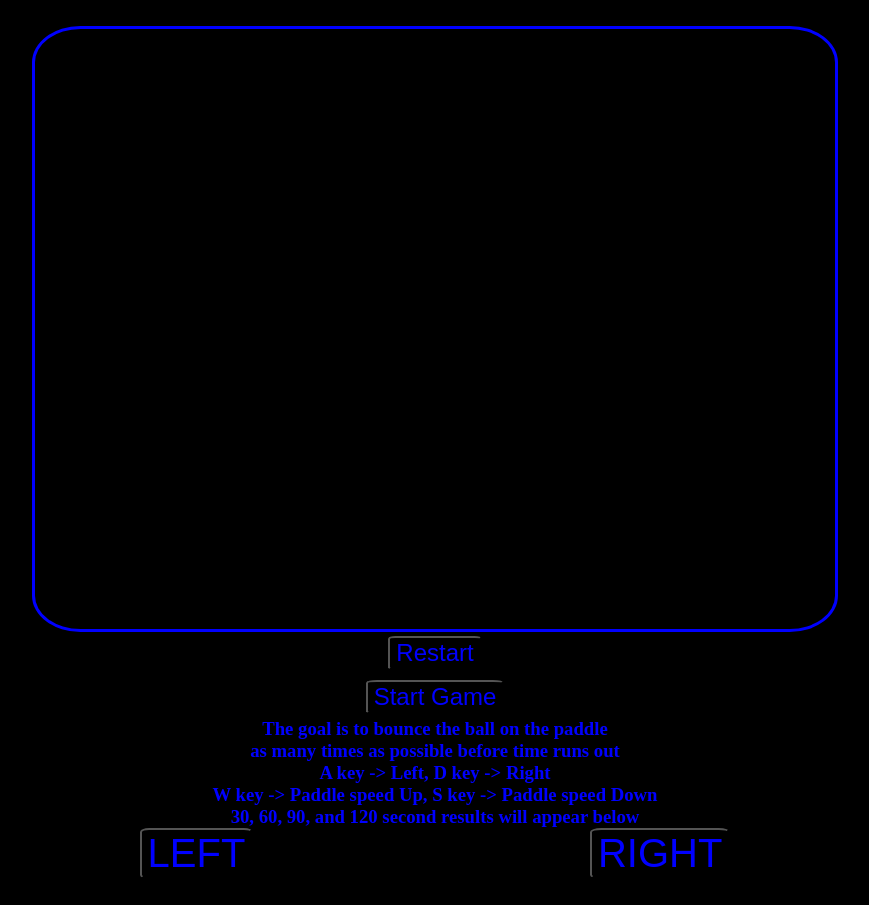
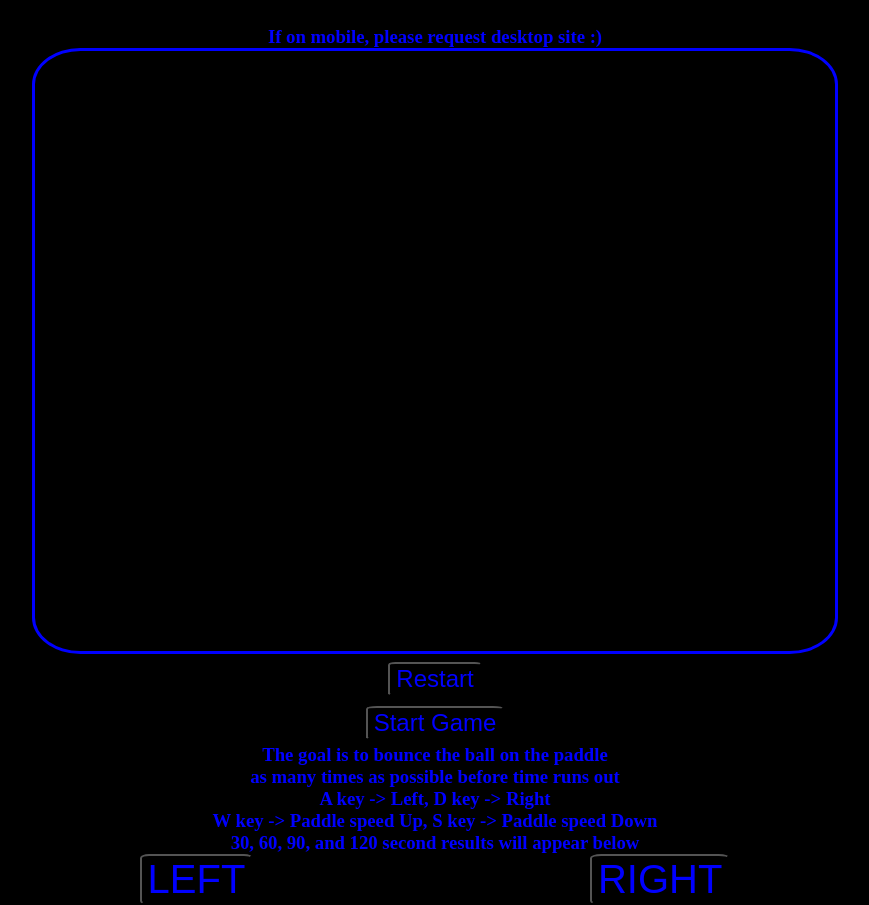
Before and after one commit to Traceton/speedBall, a plain HTML site: page index.html in a window 1280 px wide. Shown: the whole page, without its empty margins (205-1074 px from the left). Before the commit the page ends 879 px from the top, so only its background shows below. Drawn offline with Linux system fonts and the light colour scheme.

Commit message:
add request dekstop site header

```diff
--- a/index.html
+++ b/index.html
@@ -8,6 +8,7 @@
   </head>
   <body>
     <div class="main">
+      <h3>If on mobile, please request desktop site :)</h3>
       <img src="./assets/spaceBall.png" alt="" />
       <canvas id="canvas" width="800px" height="600px"> </canvas>
     </div>
--- a/style.css
+++ b/style.css
@@ -41,8 +41,10 @@ input {
   /* height: 30px; */
 }
 .main {
-  display: flex;
+  flex-direction: column;
+  /* display: flex; */
   justify-content: center;
+  text-align: center;
 }
 .instructions {
   display: flex;
```
